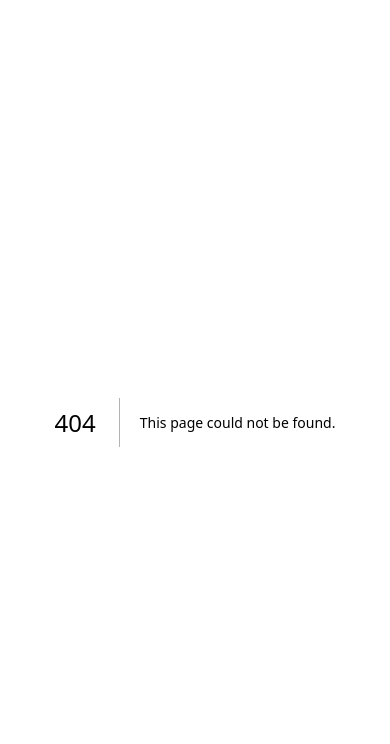
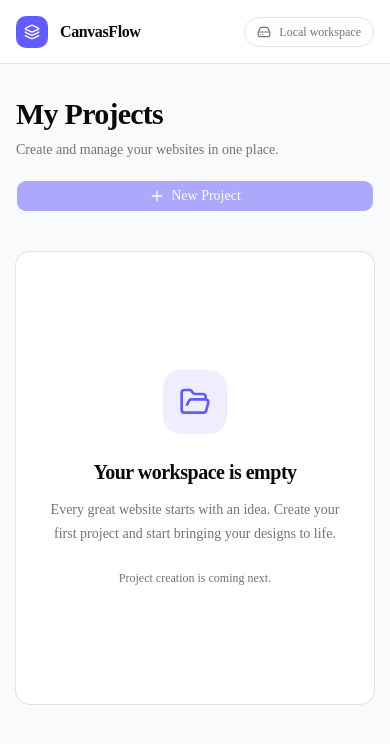
Before and after one commit to DevWarDude/canvasflow, a Next.js app: page /projects in a window 390 px wide. Before the commit this address had no page. Shown: the top 744 px of the page. Built offline with nearby package versions, Linux system fonts and the light colour scheme.

Commit message:
feat: build responsive dashboard layout

```diff
--- /dev/null
+++ b/src/app/projects/page.tsx
@@ -0,0 +1,65 @@
+import { Plus } from "lucide-react";
+
+import { Button } from "@/components/ui/button";
+
+import { DashboardSidebar } from "@/features/projects/components/dashboard-sidebar";
+
+import { DashboardHeader } from "@/features/projects/components/dashboard-header";
+
+import { EmptyProjects } from "@/features/projects/components/empty-projects";
+
+export default function ProjectsPage() {
+  return (
+    <div className="flex min-h-screen bg-canvas-dashboard">
+
+      {/* Sidebar */}
+      <DashboardSidebar />
+
+      {/* Main Area */}
+      <div className="flex min-w-0 flex-1 flex-col">
+
+        {/* Header */}
+        <DashboardHeader />
+
+        {/* Dashboard Content */}
+        <main className="flex-1">
+
+          <div className="mx-auto max-w-7xl px-4 py-8 sm:px-6 lg:px-10">
+
+            {/* Page Heading */}
+            <div className="flex flex-col gap-5 sm:flex-row sm:items-center sm:justify-between">
+
+              <div>
+                <h1 className="text-3xl font-bold tracking-tight">
+                  My Projects
+                </h1>
+
+                <p className="mt-2 text-sm text-muted-foreground">
+                  Create and manage your websites in one place.
+                </p>
+              </div>
+
+              {/* New Project Button */}
+              <Button
+                disabled
+                className="w-full sm:w-auto"
+              >
+                <Plus className="size-4" />
+
+                New Project
+              </Button>
+
+            </div>
+
+            {/* Projects Content */}
+            <EmptyProjects />
+
+          </div>
+
+        </main>
+
+      </div>
+
+    </div>
+  );
+}
--- /dev/null
+++ b/src/features/projects/components/dashboard-header.tsx
@@ -0,0 +1,53 @@
+import {
+  Layers3,
+  HardDrive,
+} from "lucide-react";
+
+export function DashboardHeader() {
+  return (
+    <header className="flex h-16 items-center justify-between border-b bg-card px-4 sm:px-6 lg:px-10">
+
+      {/* Mobile Branding */}
+      <div className="flex items-center gap-3 lg:hidden">
+
+        <div className="flex size-8 items-center justify-center rounded-lg bg-primary text-primary-foreground">
+          <Layers3 className="size-4" />
+        </div>
+
+        <span className="font-semibold tracking-tight">
+          CanvasFlow
+        </span>
+
+      </div>
+
+      {/* Desktop Breadcrumb */}
+      <div className="hidden items-center gap-2 text-sm lg:flex">
+
+        <span className="text-muted-foreground">
+          Workspace
+        </span>
+
+        <span className="text-muted-foreground">
+          /
+        </span>
+
+        <span className="font-medium">
+          Projects
+        </span>
+
+      </div>
+
+      {/* Workspace Information */}
+      <div className="flex items-center gap-2 rounded-full border bg-background px-3 py-1.5">
+
+        <HardDrive className="size-3.5 text-muted-foreground" />
+
+        <span className="text-xs font-medium text-muted-foreground">
+          Local workspace
+        </span>
+
+      </div>
+
+    </header>
+  );
+}
--- /dev/null
+++ b/src/features/projects/components/dashboard-sidebar.tsx
@@ -0,0 +1,83 @@
+import Link from "next/link";
+
+import {
+  FolderKanban,
+  HardDrive,
+  Layers3,
+  Settings2,
+} from "lucide-react";
+
+export function DashboardSidebar() {
+  return (
+    <aside className="hidden h-screen w-64 shrink-0 flex-col border-r bg-card lg:sticky lg:top-0 lg:flex">
+
+      {/* Logo */}
+      <div className="flex h-16 items-center gap-3 border-b px-6">
+        <div className="flex size-9 items-center justify-center rounded-xl bg-primary text-primary-foreground">
+          <Layers3 className="size-5" />
+        </div>
+
+        <span className="text-lg font-bold tracking-tight">
+          CanvasFlow
+        </span>
+      </div>
+
+      {/* Navigation */}
+      <div className="flex flex-1 flex-col px-3 py-6">
+
+        <p className="mb-3 px-3 text-xs font-semibold uppercase tracking-wider text-muted-foreground">
+          Workspace
+        </p>
+
+        <nav aria-label="Dashboard navigation" className="space-y-1">
+
+          <Link
+            href="/projects"
+            aria-current="page"
+            className="flex items-center gap-3 rounded-lg bg-primary/10 px-3 py-2.5 text-sm font-medium text-primary transition-colors"
+          >
+            <FolderKanban className="size-4" />
+            Projects
+          </Link>
+
+          <button
+            type="button"
+            disabled
+            className="flex w-full cursor-not-allowed items-center justify-between rounded-lg px-3 py-2.5 text-sm text-muted-foreground opacity-60"
+          >
+            <span className="flex items-center gap-3">
+              <Settings2 className="size-4" />
+              Settings
+            </span>
+
+            <span className="text-xs">Soon</span>
+          </button>
+
+        </nav>
+      </div>
+
+      {/* Sidebar Footer */}
+      <div className="border-t p-4">
+
+        <div className="flex items-center gap-3 rounded-xl bg-muted/60 p-3">
+
+          <div className="flex size-9 items-center justify-center rounded-lg bg-background">
+            <HardDrive className="size-4 text-muted-foreground" />
+          </div>
+
+          <div>
+            <p className="text-sm font-medium">
+              Local Workspace
+            </p>
+
+            <p className="text-xs text-muted-foreground">
+              Guest mode
+            </p>
+          </div>
+
+        </div>
+
+      </div>
+    </aside>
+  );
+}
--- /dev/null
+++ b/src/features/projects/components/empty-projects.tsx
@@ -0,0 +1,42 @@
+import {
+  Card,
+  CardContent,
+} from "@/components/ui/card";
+
+import { FolderOpen } from "lucide-react";
+
+export function EmptyProjects() {
+  return (
+    <Card className="mt-10 border-dashed shadow-none">
+
+      <CardContent className="flex min-h-[420px] flex-col items-center justify-center px-6 py-12 text-center">
+
+        {/* Empty State Icon */}
+        <div className="mb-6 flex size-16 items-center justify-center rounded-2xl bg-primary/10">
+
+          <FolderOpen className="size-8 text-primary" />
+
+        </div>
+
+        {/* Heading */}
+        <h2 className="text-xl font-semibold tracking-tight">
+          Your workspace is empty
+        </h2>
+
+        {/* Description */}
+        <p className="mt-3 max-w-sm text-sm leading-6 text-muted-foreground">
+          Every great website starts with an idea.
+          Create your first project and start bringing
+          your designs to life.
+        </p>
+
+        {/* Additional Information */}
+        <p className="mt-6 text-xs text-muted-foreground">
+          Project creation is coming next.
+        </p>
+
+      </CardContent>
+
+    </Card>
+  );
+}
```
